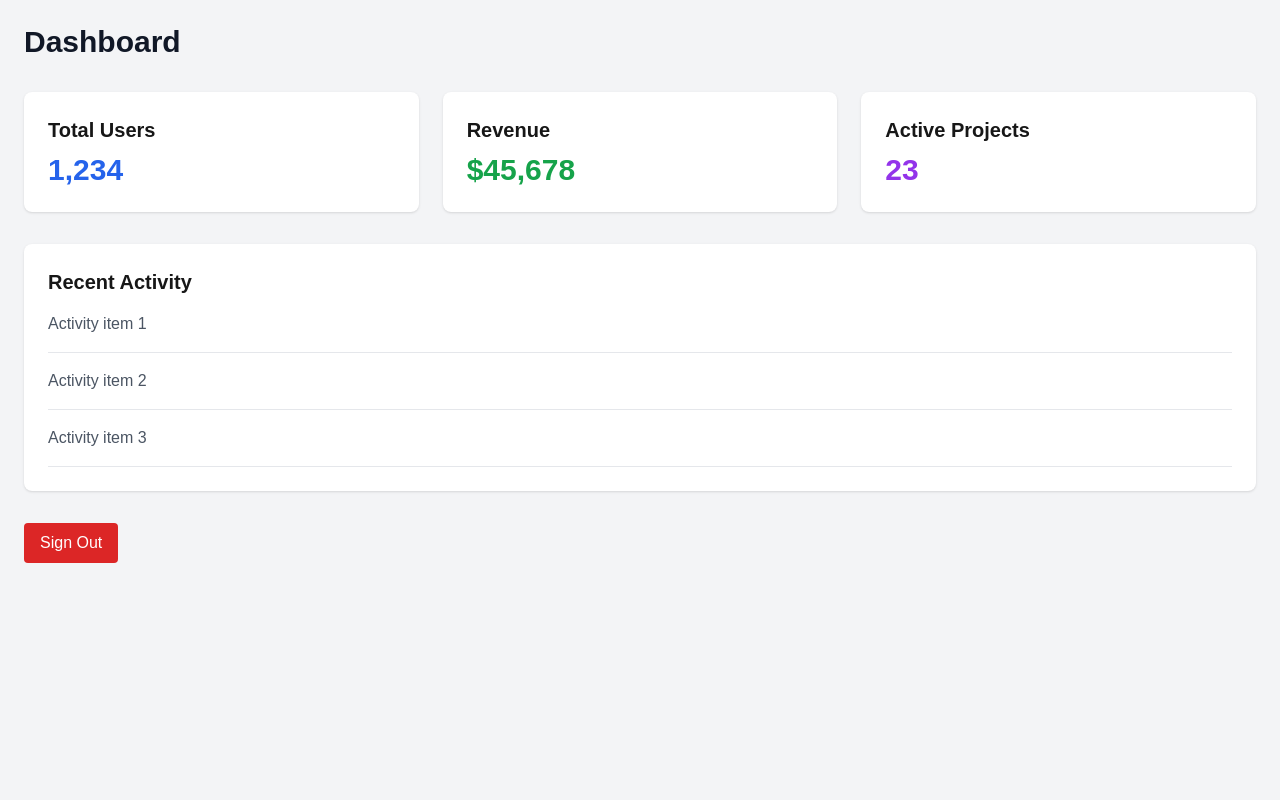
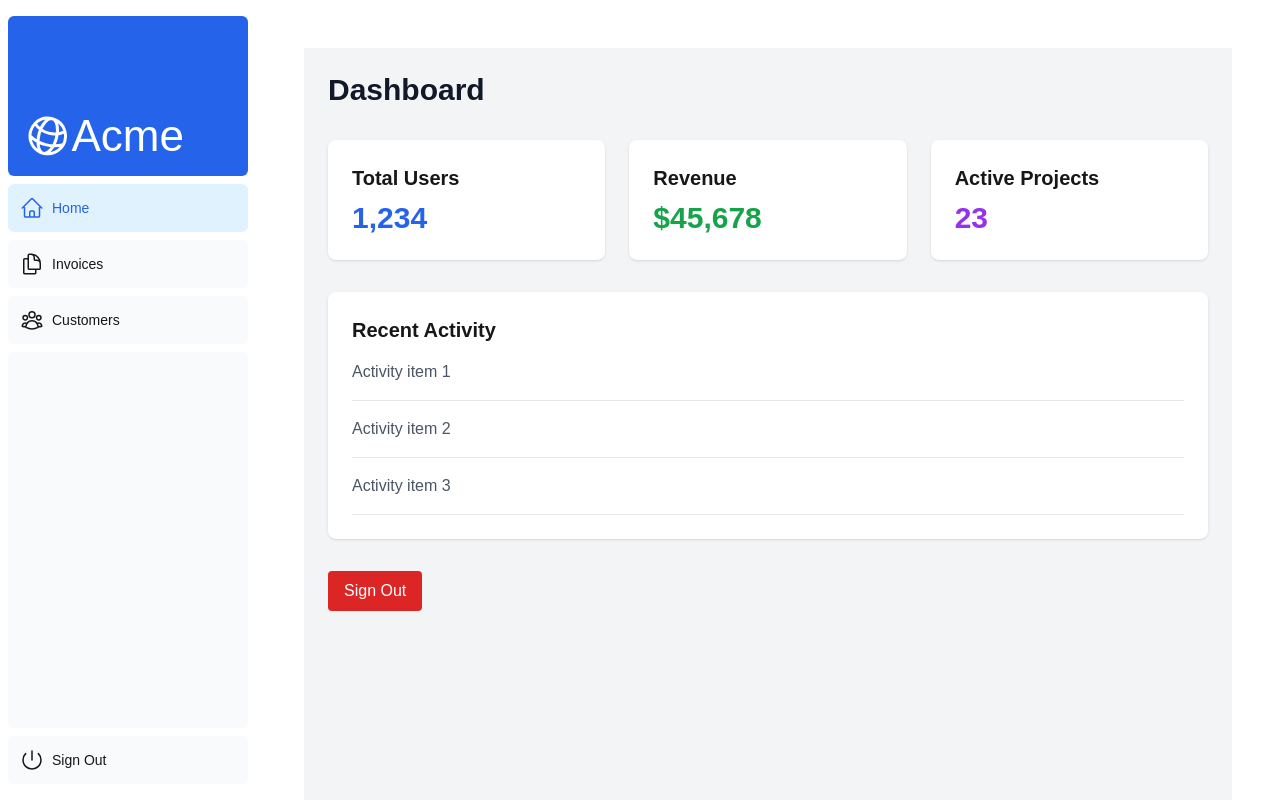
Before and after one commit to ddgoncal/prod-market-fit-generator, a Next.js app: page /dashboard in a window 1280 px wide. Built offline with nearby package versions, Linux system fonts and the light colour scheme; no server answers; sample sign-in values are in the browser's storage.

Commit message:
Added sidebar

```diff
--- a/auth.config.ts
+++ b/auth.config.ts
@@ -10,16 +10,8 @@
   },
   callbacks: {
     authorized({ auth, request: { nextUrl } }) {
-      debugger;
-      const isLoggedIn = !!auth?.user;
-      const isOnDashboard = nextUrl.pathname.startsWith('/dashboard');
-      if (isOnDashboard) {
-        if (isLoggedIn) return true;
-        return false; // Redirect unauthenticated users to login page
-      } else if (isLoggedIn) {
-        return Response.redirect(new URL('/dashboard', nextUrl));
-      }
-      return true;
+      // Logged in users are authenticated, otherwise redirect to login page
+      return !!auth
     },
   },
   providers: [GitHub, Google], // We'll configure these in auth.ts
--- a/package.json
+++ b/package.json
@@ -9,10 +9,12 @@
     "lint": "next lint"
   },
   "dependencies": {
+    "@heroicons/react": "^2.2.0",
     "@prisma/client": "^6.2.1",
     "@stripe/react-stripe-js": "^3.1.1",
     "@stripe/stripe-js": "^5.5.0",
     "autoprefixer": "^10.4.20",
+    "clsx": "^2.1.1",
     "next": "15.1.5",
     "next-auth": "^5.0.0-beta.25",
     "prisma": "^6.2.1",
--- a/src/app/api/auth/[...nextauth]/route.ts
+++ b/src/app/api/auth/[...nextauth]/route.ts
@@ -1,3 +1,3 @@
-import { handlers } from "../../../../../auth"
+import { handlers } from "@/auth"
 
 export const { GET, POST } = handlers
--- /dev/null
+++ b/src/app/components/acme-logo.tsx
@@ -0,0 +1,12 @@
+import { GlobeAltIcon } from '@heroicons/react/24/outline';
+
+export default function AcmeLogo() {
+  return (
+    <div
+      className={`flex flex-row items-center leading-none text-white`}
+    >
+      <GlobeAltIcon className="h-12 w-12 rotate-[15deg]" />
+      <p className="text-[44px] ">Acme</p>
+    </div>
+  );
+}
--- /dev/null
+++ b/src/app/components/nav-links.tsx
@@ -0,0 +1,49 @@
+'use client';
+
+import {
+  UserGroupIcon,
+  DocumentDuplicateIcon,
+  HomeIcon,
+} from '@heroicons/react/24/outline';
+import Link from 'next/link';
+import { usePathname } from 'next/navigation';
+import clsx from 'clsx';
+
+// Map of links to display in the side navigation.
+// Depending on the size of the application, this would be stored in a database.
+const links = [
+  { name: 'Home', href: '/dashboard', icon: HomeIcon },
+  {
+    name: 'Invoices',
+    href: '/quiz',
+    icon: DocumentDuplicateIcon,
+  },
+  { name: 'Customers', href: '/dashboard/customers', icon: UserGroupIcon },
+];
+
+export default function NavLinks() {
+  const pathname = usePathname();
+
+  return (
+    <>
+      {links.map((link) => {
+        const LinkIcon = link.icon;
+        return (
+          <Link
+            key={link.name}
+            href={link.href}
+            className={clsx(
+              'flex h-[48px] grow items-center justify-center gap-2 rounded-md bg-gray-50 p-3 text-sm font-medium hover:bg-sky-100 hover:text-blue-600 md:flex-none md:justify-start md:p-2 md:px-3',
+              {
+                'bg-sky-100 text-blue-600': pathname === link.href,
+              },
+            )}
+          >
+            <LinkIcon className="w-6" />
+            <p className="hidden md:block">{link.name}</p>
+          </Link>
+        );
+      })}
+    </>
+  );
+}
--- /dev/null
+++ b/src/app/components/sidenav.tsx
@@ -0,0 +1,35 @@
+import Link from 'next/link';
+import NavLinks from '@/src/app/components/nav-links';
+import { PowerIcon } from '@heroicons/react/24/outline';
+import { signOut } from '@/auth';
+import AcmeLogo from './acme-logo';
+
+export default function SideNav() {
+  return (
+    <div className="flex h-full flex-col px-3 py-4 md:px-2">
+      <Link
+        className="mb-2 flex h-20 items-end justify-start rounded-md bg-blue-600 p-4 md:h-40"
+        href="/"
+      >
+        <div className="w-32 text-white md:w-40">
+          <AcmeLogo />
+        </div>
+      </Link>
+      <div className="flex grow flex-row justify-between space-x-2 md:flex-col md:space-x-0 md:space-y-2">
+        <NavLinks />
+        <div className="hidden h-auto w-full grow rounded-md bg-gray-50 md:block"></div>
+        <form
+          action={async () => {
+            'use server';
+            await signOut({ redirectTo: '/' });
+          }}
+        >
+          <button className="flex h-[48px] w-full grow items-center justify-center gap-2 rounded-md bg-gray-50 p-3 text-sm font-medium hover:bg-sky-100 hover:text-blue-600 md:flex-none md:justify-start md:p-2 md:px-3">
+            <PowerIcon className="w-6" />
+            <div className="hidden md:block">Sign Out</div>
+          </button>
+        </form>
+      </div>
+    </div>
+  );
+}
--- /dev/null
+++ b/src/app/dashboard/layout.tsx
@@ -0,0 +1,12 @@
+import SideNav from '@/src/app/components/sidenav';
+
+export default function Layout({ children }: { children: React.ReactNode }) {
+  return (
+    <div className="flex h-screen flex-col md:flex-row md:overflow-hidden">
+      <div className="w-full flex-none md:w-64">
+        <SideNav />
+      </div>
+      <div className="grow p-6 md:overflow-y-auto md:p-12">{children}</div>
+    </div>
+  );
+}
--- a/src/app/dashboard/page.tsx
+++ b/src/app/dashboard/page.tsx
@@ -1,10 +1,11 @@
 
 "use client";
 import { FC, useEffect } from 'react'
+import { useRouter } from 'next/navigation';
 import { getSession, signOut } from 'next-auth/react'
 
 const DashboardPage: FC = () => {
-
+  const router = useRouter();
   const handleSignOut = async () => {
     // Sign out from the current session
     await signOut({ callbackUrl: '/' });
@@ -12,11 +13,13 @@
 
   useEffect(() => {
     getSession().then((session) => {
-      console.log(session);
+      if (session == null) {
+        router.push('/');
+      }
     });
     return () => {
     }
-  }, [])
+  }, [router]);
 
 
   return (
--- a/tsconfig.json
+++ b/tsconfig.json
@@ -24,8 +24,8 @@
     ],
     "baseUrl": ".",
     "paths": {
-      "@/*": ["src/*"]
-    }
+      "@/*": ["./*"] // Maps any import starting with @/ to the root of the project
+    },
   },
   "include": [
     "next-env.d.ts",
```
Also changed, not shown: middleware.ts (+9 -3 lines), 1 other file (tests, documents, lock files or other folders).
